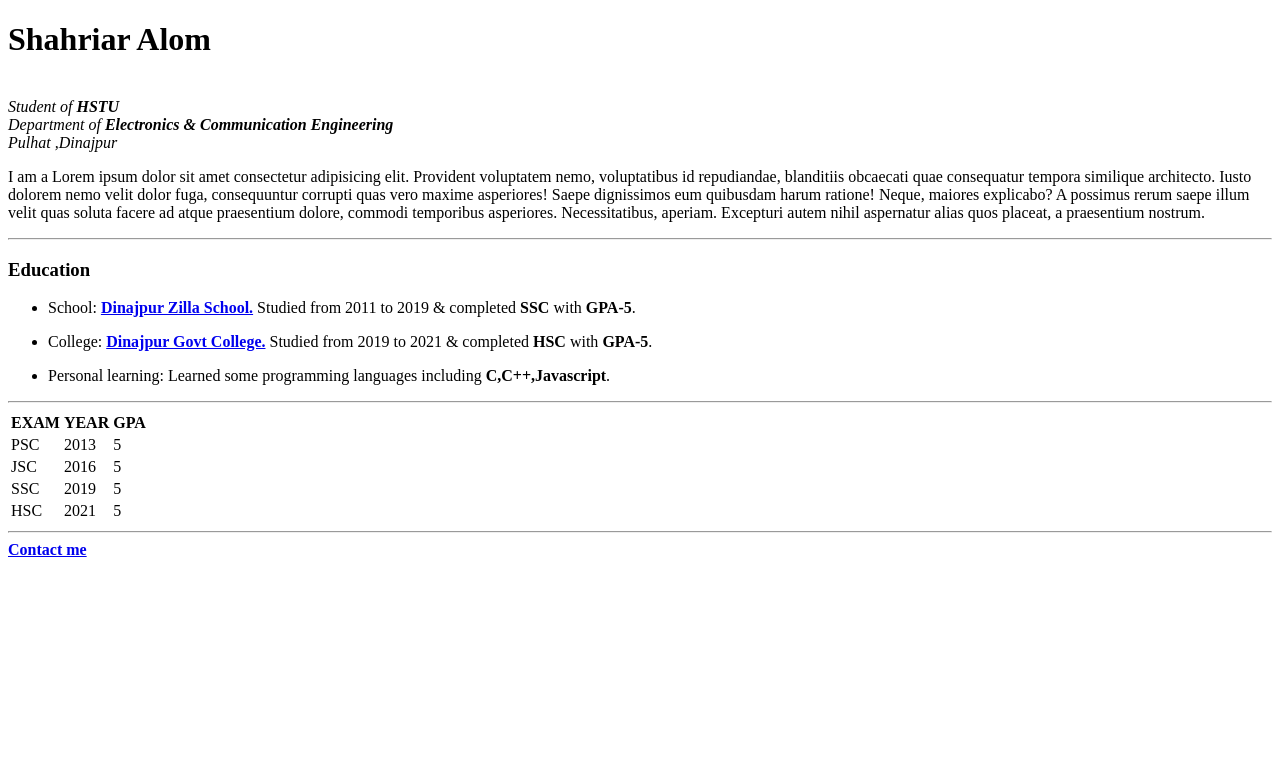
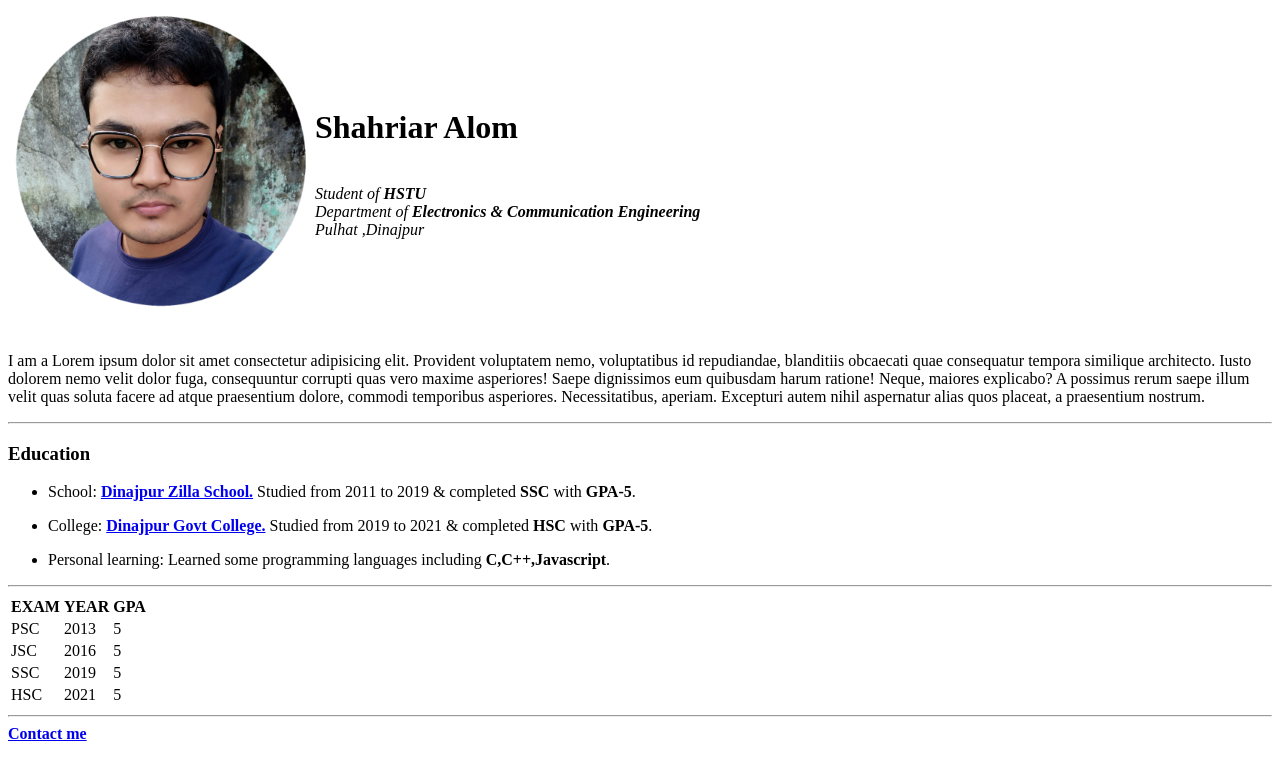
Before and after one commit to satheguy/cv, a plain HTML site: page index.html in a window 1280 px wide. Drawn offline with Linux system fonts and the light colour scheme.

Commit message:
Update index.html

```diff
--- a/index.html
+++ b/index.html
@@ -7,11 +7,20 @@
 </head>
 
 <body>
-    <h1>Shahriar Alom</h1>
+    <table>
+        <tr>
+            <td>
+                <img src="image.jpg" alt="DP" height="300px">
+            </td>
+            <td>
+                <h1>Shahriar Alom</h1>
     <br>
     <em>Student of <strong>HSTU</strong> </em><br>
     <em>Department of <strong>Electronics & Communication Engineering</strong></em><br>
     <em>Pulhat ,Dinajpur</em>
+            </td>
+        </tr>
+    </table>
     <br>
     <p>I am a Lorem ipsum dolor sit amet consectetur adipisicing elit. Provident voluptatem nemo, voluptatibus id
         repudiandae, blanditiis obcaecati quae consequatur tempora similique architecto. Iusto dolorem nemo velit dolor
```
